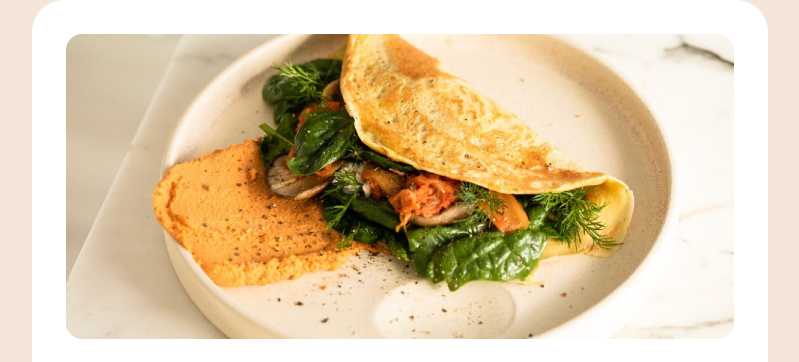
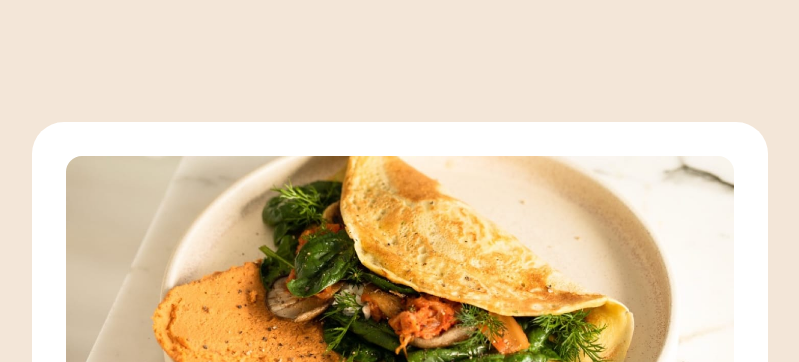
Before and after one commit to V0000DY/recipe-page-main, a plain HTML site: page index.html in a window 1280 px wide. Shown: the top 362 px of the page, without its empty margins (240-1039 px from the left). Drawn offline with Linux system fonts and the light colour scheme.

Commit message:
improve solution_1

```diff
--- a/style.css
+++ b/style.css
@@ -16,12 +16,8 @@
   --fluid-0-40: clamp(0rem, -0.8803rem + 3.7559vw, 2.5rem);
   --fluid-14-16: clamp(0.875rem, 0.831rem + 0.1878vw, 1rem);
   --fluid-24-28: clamp(1.5rem, 1.412rem + 0.3756vw, 1.75rem);
-  --fluid-26-30: clamp(1.625rem, 1.537rem + 0.3756vw, 1.875rem);
-  --fluid-26-36: clamp(1.625rem, 1.4049rem + 0.939vw, 2.25rem);
   --fluid-32-5-40: clamp(2.0313rem, 1.8662rem + 0.7042vw, 2.5rem);
-  --fluid-36-38: clamp(2.25rem, 2.206rem + 0.1878vw, 2.375rem);
   --fluid-36-44: clamp(2.25rem, 2.0739rem + 0.7512vw, 2.75rem);
-  --fluid-310-656: clamp(19.375rem, 11.7606rem + 32.4883vw, 41rem);
 }
 
 body {
@@ -29,7 +25,7 @@ body {
   grid-template-rows: auto auto;
   place-items: center;
   margin: 0;
-  padding: 0;
+  padding: 7.625rem 0;
   background-color: var(--stone-100);
   font-family: var(--font-family-main);
   font-weight: var(--font-normal);
```
